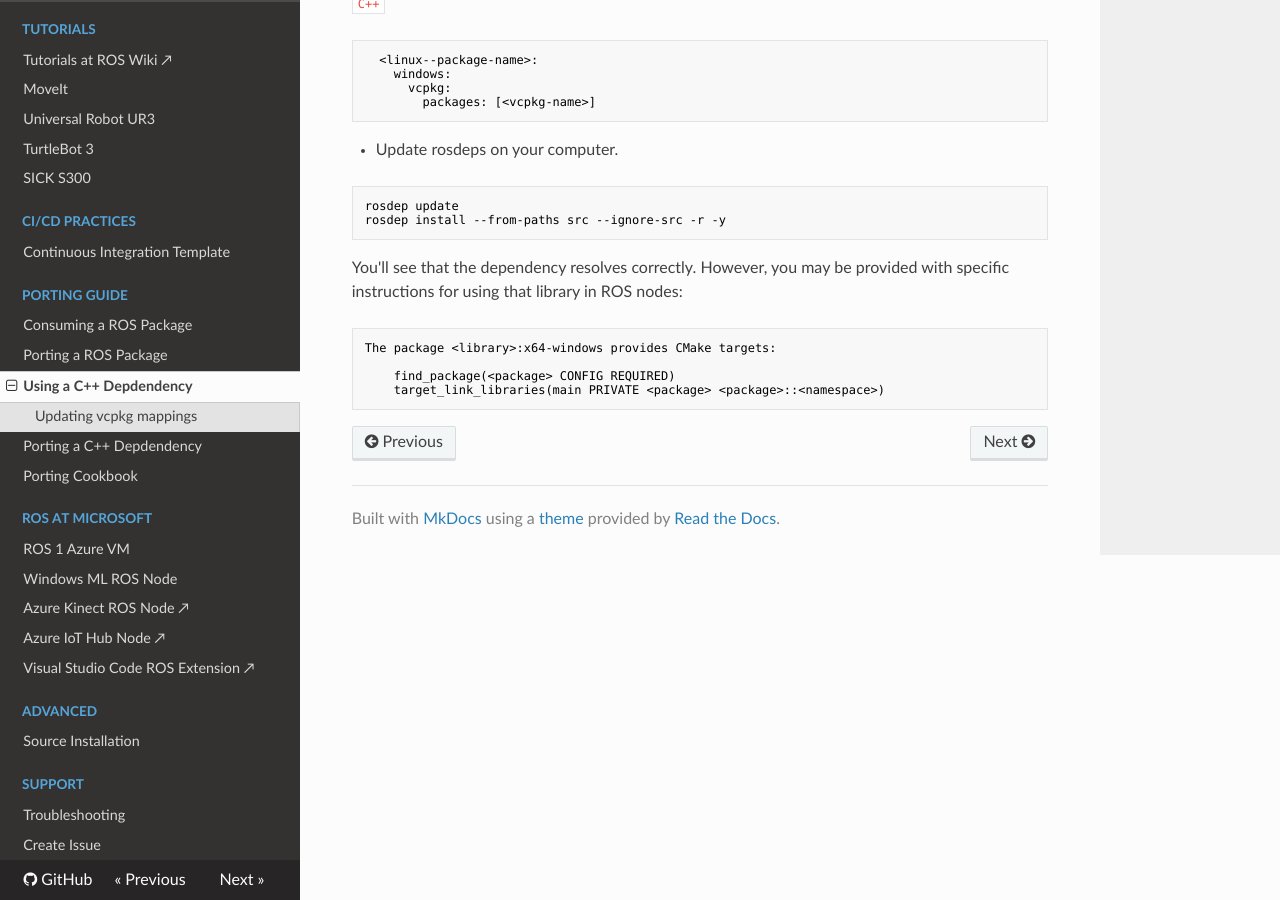
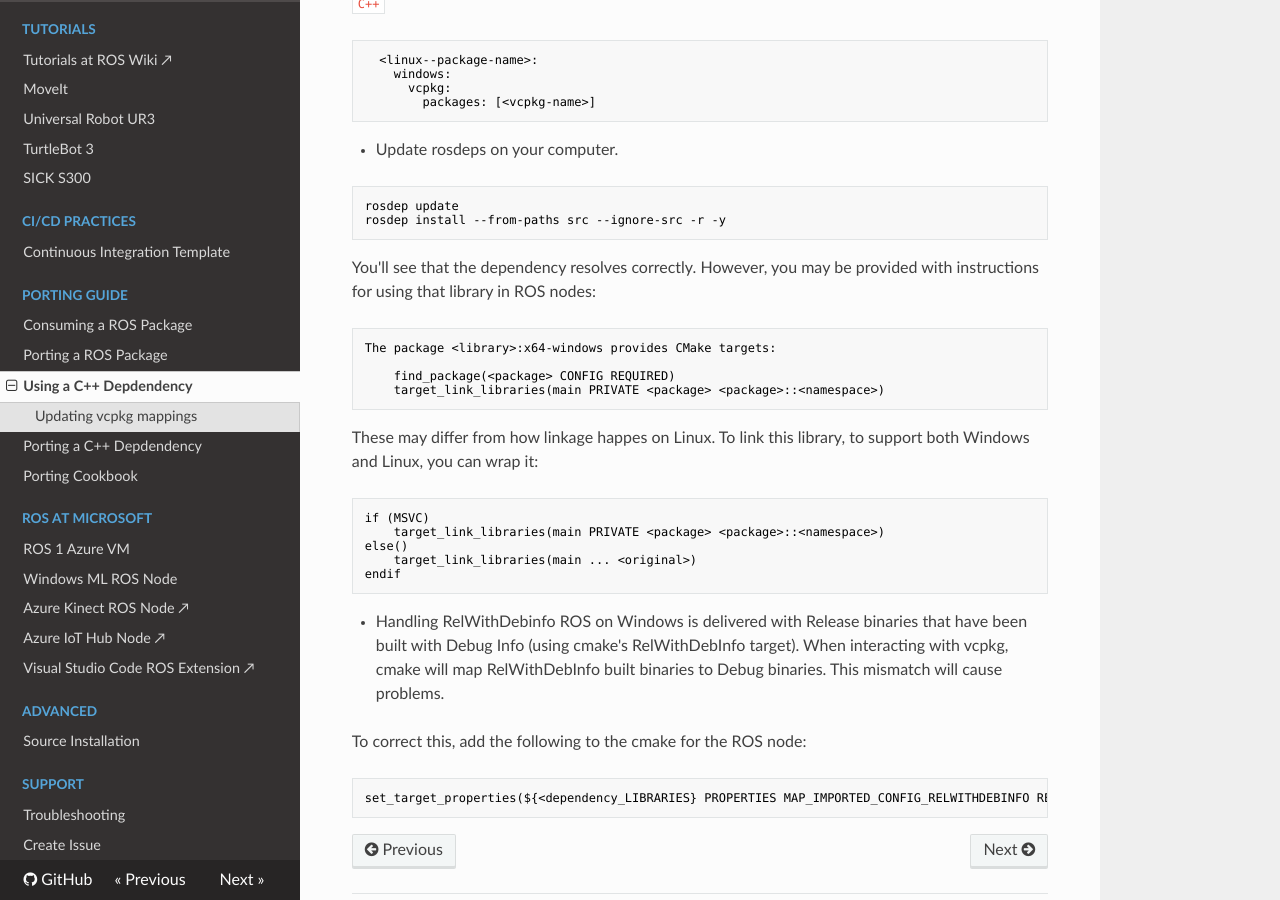
Before and after one commit to ms-iot/ROSOnWindows, an MkDocs documentation site: the page built from docs/GettingStarted/UsingVCPKG.md, in a window 1280 px wide and 900 px high, scrolled down 788 px. Built offline with MkDocs 1.6.1, drawn with Linux system fonts in a browser that asks for light colours; nearby versions of some CDN libraries.

Commit message:
Add wording for RelWithDebInfo (#177)

````diff
--- a/docs/GettingStarted/UsingVCPKG.md
+++ b/docs/GettingStarted/UsingVCPKG.md
@@ -35,10 +35,28 @@ yaml https://raw.githubusercontent.com/<your github>/rosdistro-db/init_windows/r
 rosdep update
 rosdep install --from-paths src --ignore-src -r -y
 ```
-You'll see that the dependency resolves correctly. However, you may be provided with specific instructions for using that library in ROS nodes:
+You'll see that the dependency resolves correctly. However, you may be provided with instructions for using that library in ROS nodes:
 ```no-highlight
 The package <library>:x64-windows provides CMake targets:
 
     find_package(<package> CONFIG REQUIRED)
     target_link_libraries(main PRIVATE <package> <package>::<namespace>)
 ```
+
+These may differ from how linkage happes on Linux. To link this library, to support both Windows and Linux, you can wrap it:
+
+```no-highlight
+if (MSVC)
+    target_link_libraries(main PRIVATE <package> <package>::<namespace>)
+else()
+    target_link_libraries(main ... <original>)
+endif
+```
+
+* Handling RelWithDebinfo
+ROS on Windows is delivered with Release binaries that have been built with Debug Info (using cmake's RelWithDebInfo target). When interacting with vcpkg, cmake will map RelWithDebInfo built binaries to Debug binaries. This mismatch will cause problems.
+
+To correct this, add the following to the cmake for the ROS node:
+```no-highlight
+set_target_properties(${<dependency_LIBRARIES} PROPERTIES MAP_IMPORTED_CONFIG_RELWITHDEBINFO RELEASE)
+```
````
